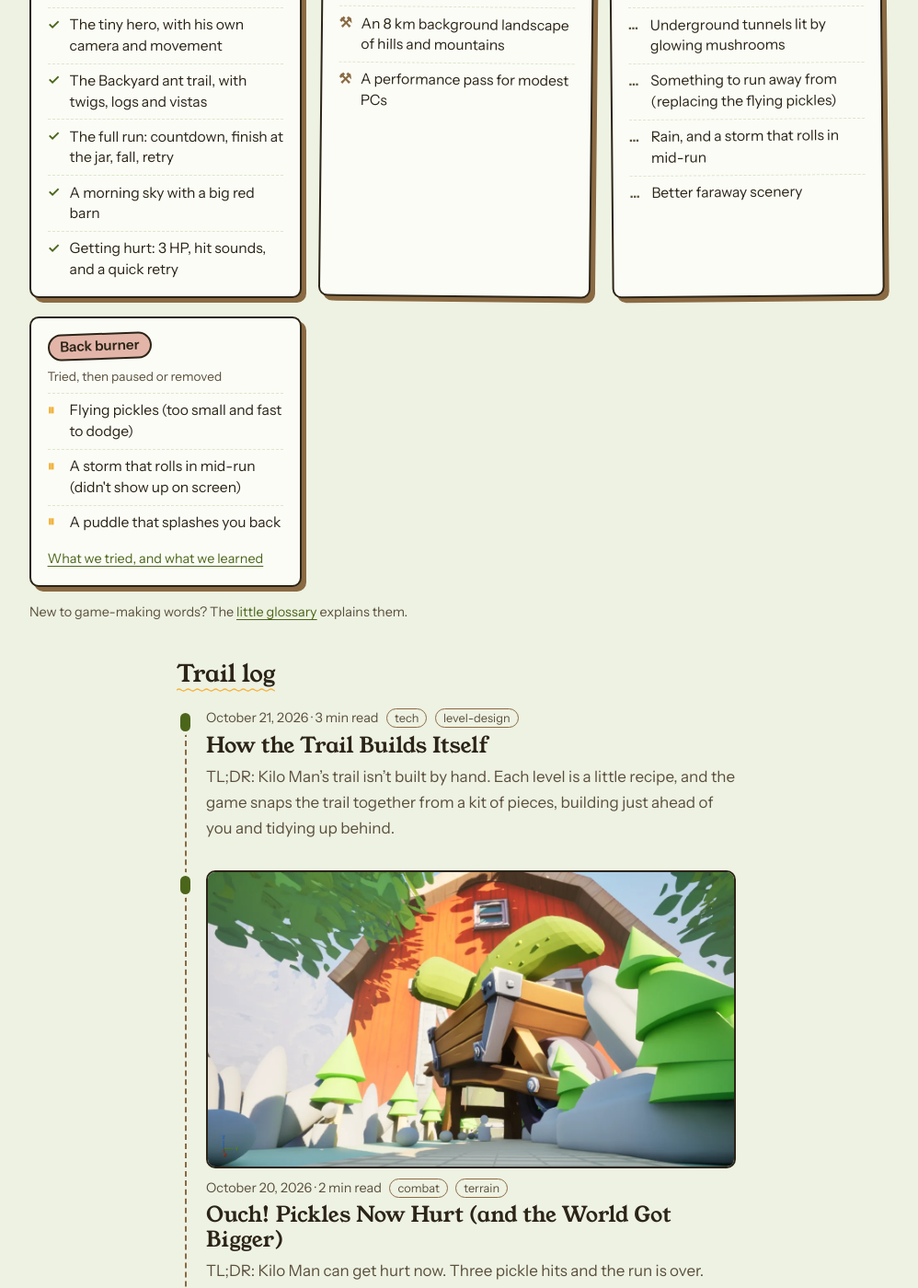
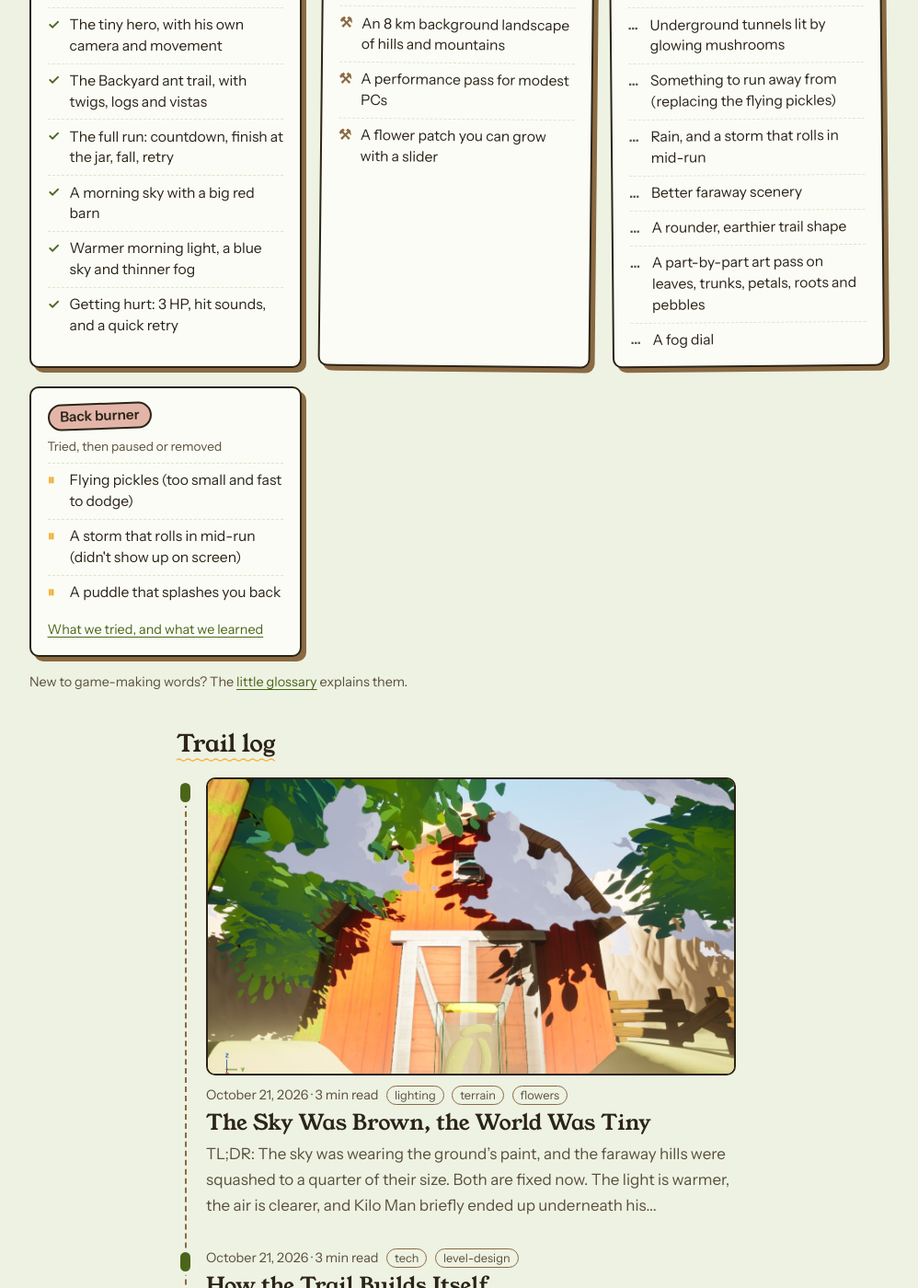
Before and after one commit to DesertCacheTV/kilo_game_devlog, a Jekyll site: the page built from index.md, in a window 1280 px wide and 1400 px high, scrolled down 925 px. Shown: the whole window at 92% size, without its empty margins (144-1142 px from the left). Built offline with Jekyll 4.4.1, drawn with Linux system fonts in a browser that asks for light colours; some of the changed text lies outside the part shown.

Commit message:
Devlog: The Sky Was Brown, the World Was Tiny (post, 5 screenshots, progress board)
Co-Authored-By: Claude Sonnet 5.5 <noreply@anthropic.com>

```diff
--- a/_data/progress.yml
+++ b/_data/progress.yml
@@ -1,6 +1,6 @@
 # The "How the journey is going" board on the home page.
 # Update it with each devlog. Only things you've play-tested go under "playable".
-updated: 2026-10-20
+updated: 2026-10-21
 lanes:
   - key: playable
     title: Playable now
@@ -10,6 +10,7 @@ lanes:
       - The Backyard ant trail, with twigs, logs and vistas
       - "The full run: countdown, finish at the jar, fall, retry"
       - A morning sky with a big red barn
+      - Warmer morning light, a blue sky and thinner fog
       - "Getting hurt: 3 HP, hit sounds, and a quick retry"
   - key: building
     title: On the workbench
@@ -17,6 +18,7 @@ lanes:
     items:
       - An 8 km background landscape of hills and mountains
       - A performance pass for modest PCs
+      - A flower patch you can grow with a slider
   - key: cooking
     title: Still cooking
     note: Planned, not built yet
@@ -25,6 +27,9 @@ lanes:
       - Something to run away from (replacing the flying pickles)
       - Rain, and a storm that rolls in mid-run
       - Better faraway scenery
+      - A rounder, earthier trail shape
+      - A part-by-part art pass on leaves, trunks, petals, roots and pebbles
+      - A fog dial
   - key: paused
     title: Back burner
     note: Tried, then paused or removed
--- /dev/null
+++ b/_posts/2026-10-21-the-sky-was-brown-the-world-was-tiny.md
@@ -0,0 +1,62 @@
+---
+layout: post
+title: "The Sky Was Brown, the World Was Tiny"
+date: 2026-10-21 23:00:00
+tags: [devlog, lighting, terrain, flowers]
+image: /assets/img/kilo-sky-fixed.jpg
+image_alt: "A big red barn and a pickle jar under a blue sky with soft white clouds, seen through tree branches."
+---
+**TL;DR:** The sky was wearing the ground's paint, and the faraway hills were squashed to a quarter of their size. Both are fixed now. The light is warmer, the air is clearer, and Kilo Man briefly ended up underneath his own trail.
+{: .tldr}
+
+Today was a day of "oh, *that's* why it looked weird" moments. Those are the good ones.
+
+## The sky was brown {% include status.html s="Fixed" %}
+
+The sky looked off for days. It was tan. Kind of brown. Not very morning.
+
+Then we dug through our own change history and found it. When we added the hills, the paint for the *ground* ended up on the big sky ball by mistake. The sky was literally wearing the ground's clothes.
+
+We put the real sky back. Blue, with soft clouds. Much better.
+
+{% include figure.html src="/assets/img/kilo-sky-fixed.jpg" alt="A big red barn and a pickle jar under a blue sky with soft white clouds, seen through tree branches." caption="The right sky, back where it belongs." width="1251" height="770" %}
+
+## Warmer light, clearer air {% include status.html s="Working" %}
+
+We made the sun a little warmer, like early morning light. We also thinned the fog, so you can see the jar and the barn from far down the trail.
+
+I ran through it myself. It looks much more real. Everything feels like a morning in a giant garden.
+
+{% include figure.html src="/assets/img/kilo-track-clear-air.jpg" alt="A long view down the dirt trail toward a pickle jar in front of a red barn, in warm light." caption="Down the trail. Warmer sun, thinner fog." width="1251" height="770" %}
+
+## The faraway hills were squashed {% include status.html s="In progress" %}
+
+The hills and mountains behind the trail had been squashed to a quarter of the size they were designed to be. The flat strip of ground along the trail ended way too early. After that, the trail was running *inside* a hill.
+
+We set the hills back to their full size. It's a big change. The world finally looks like a giant place, seen from a very small hero.
+
+{% include figure.html src="/assets/img/kilo-terrain-too-small.jpg" alt="A small island of hills under a tan sky, seen from far above." caption="Before: a small island under a brown sky." width="1251" height="770" %}
+
+{% include figure.html src="/assets/img/kilo-terrain-full-size.jpg" alt="A wide bowl of hills and mountains with the barn and big trees in the middle." caption="After: a wide bowl of hills, with the barn in the middle." width="1251" height="770" %}
+
+## Blooper of the day
+
+We also lowered the ground well below the trail, so that falling off really feels like a fall. Then, in one test, Kilo Man ended up on the ground *under* the trail. He looked up, and there it was: the trail, hanging in the air like a long plank of grass.
+
+It's a rare look at how the trail is built a few pieces at a time. We think he fell off, then wandered around afterwards. We'll check. For now, enjoy the view.
+
+{% include figure.html src="/assets/img/kilo-hero-under-the-path.jpg" alt="Looking up from the ground at the dirt trail hanging in the air, with a giant wheelbarrow and a red barn beside it." caption="Kilo Man's-eye view of his own trail." width="1251" height="769" %}
+
+## Flowers, on a slider {% include status.html s="In progress" %}
+
+We're making a flower patch that grows as you drag a slider. More slider, more flowers. We want to scatter them in the faraway background.
+
+It works in the editor. But when we stretch it, the flowers float in the air or vanish. So that's the bug we're chasing next.
+
+## Still cooking
+
+- **A rounder, earthier trail.** The path pieces should feel like a dug-out dirt groove, with a rounded half-pipe shape.
+- **A part-by-part art pass.** Leaves, trunks, petals, stalks, roots and pebbles, each one looked at on its own, so they all share one style.
+- **A fog dial.** A simple control so we can tune the fog by hand.
+
+*Kilo Man Jar-O is a working title. Everything shown is work in progress.*
```
Also changed, not shown: assets/img/kilo-hero-under-the-path.jpg (added), assets/img/kilo-sky-fixed.jpg (added), assets/img/kilo-terrain-full-size.jpg (added), assets/img/kilo-terrain-too-small.jpg (added), assets/img/kilo-track-clear-air.jpg (added).
